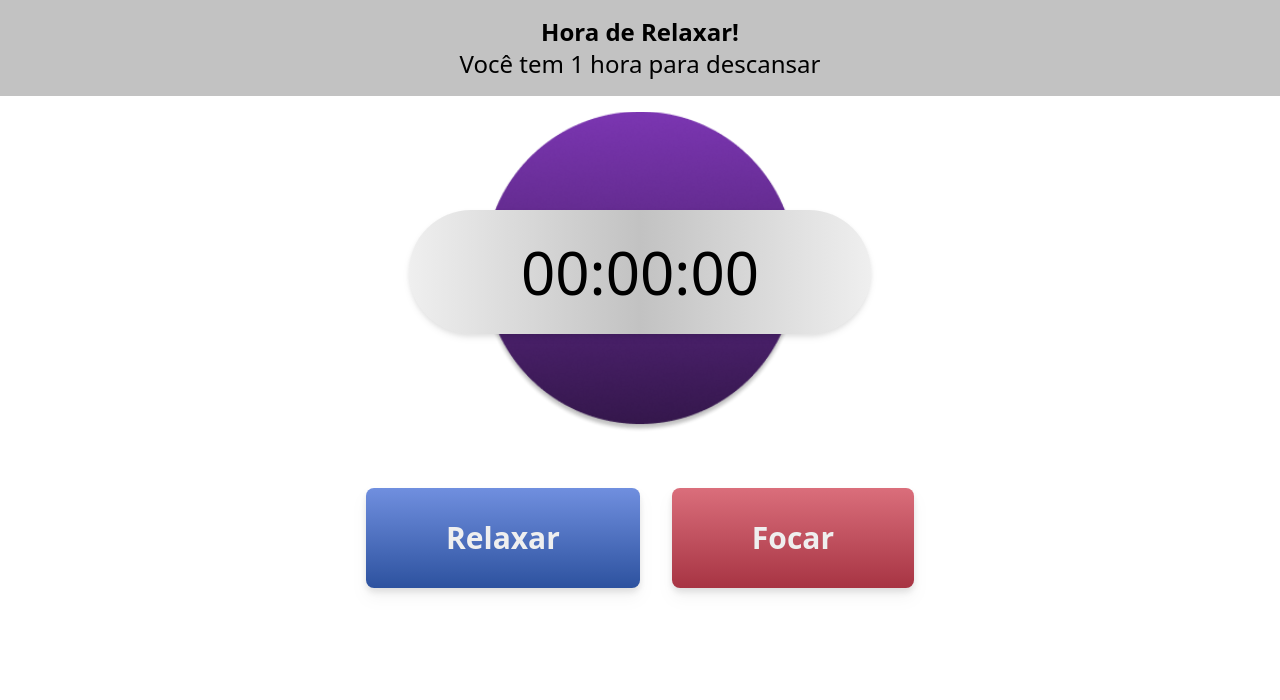
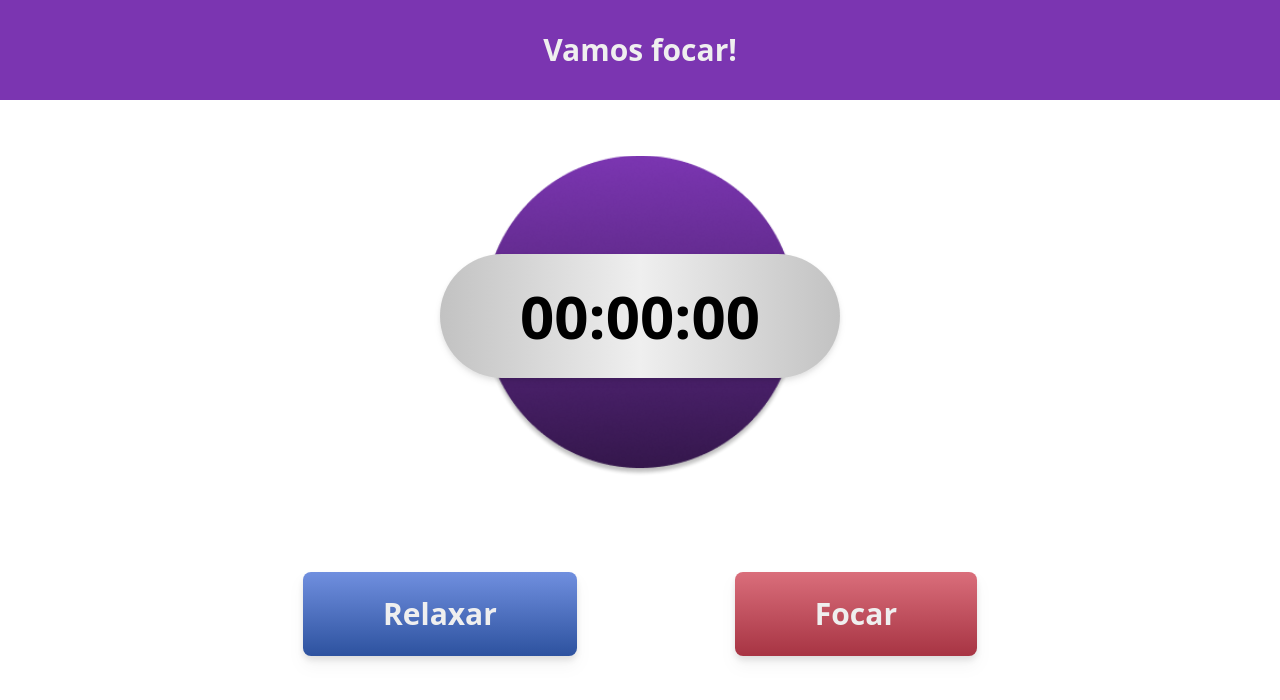
Before and after one commit to LanaGomes/timeSync, a React (Vite) app: page / in a window 1280 px wide. Shown: the top 700 px of the page. Built offline with nearby package versions, Linux system fonts and the light colour scheme.

Commit message:
Refactoring code in stopwatch, buttons components

```diff
--- a/src/App.jsx
+++ b/src/App.jsx
@@ -4,12 +4,12 @@ import "./App.css";
 
 import MainMessage from "./components/MainMessage";
 import StopWatch from "./components/StopWatch";
+import StopWatchLogics from "./components/StopWatchLogics";
 
 function App() {
   return (
     <div className="bg-reallywhite  ">
-      <MainMessage />
-      <StopWatch />
+      <StopWatchLogics />
 
       <div className=""></div>
     </div>
--- a/src/Images/App.jsx
+++ b/src/Images/App.jsx
@@ -1,17 +1,11 @@
 import { useState } from "react";
-
+import StopWatchLogics from "../components/StopWatchLogics";
 import "./App.css";
-
-import MainMessage from "./components/MainMessage";
-import StopWatch from "./components/StopWatch";
 
 function App() {
   return (
-    <div className="bg-reallywhite  ">
-      <MainMessage />
-      <StopWatch />
-
-      <div className=""></div>
+    <div className="bg-white  ">
+      <StopWatchLogics />
     </div>
   );
 }
--- a/src/components/Buttons.jsx
+++ b/src/components/Buttons.jsx
@@ -5,16 +5,16 @@ function Buttons({
   itsRunning,
 }) {
   return (
-    <div className="flex place-content-around  lg:px-40 xl:px-56 xl:mt-10 mt-8 lg:m-4 text-2xl md:text-3xl text-white font-bold">
+    <div className="flex place-content-around  lg:max-w-22  lg:px-40 xl:px-56 xl:mt-10 mt-8 lg:m-4 text-2xl md:text-3xl text-white font-bold">
       <button
         onClick={restTimeClickHandler}
-        className=" whitespace-nowrap text-center bg-gradient-to-t from-darkBlue to-blue  py-8 mb-3 sm:px-20 rounded-lg md:mr-8 drop-shadow-lg"
+        className=" whitespace-nowrap text-center bg-gradient-to-t from-darkBlue to-blue  px-6 py-6 mb-3 sm:px-20 rounded-lg md:mr-8 drop-shadow-lg"
       >
         {mode === "rest" && itsRunning ? "PARAR" : "Relaxar"}
       </button>
       <button
         onClick={focusTimeClickHandler}
-        className=" whitespace-nowrap text-center bg-gradient-to-b from-magenta to-red px-4 py-4 mb-3 sm:px-20 rounded-lg drop-shadow-lg"
+        className=" whitespace-nowrap text-center bg-gradient-to-b from-magenta to-red px-6 py-6 mb-3 sm:px-20 rounded-lg drop-shadow-lg"
       >
         {mode === "focus" && itsRunning ? "PARAR" : "Focar"}
       </button>
--- a/src/components/MainMessage.jsx
+++ b/src/components/MainMessage.jsx
@@ -1,13 +1,22 @@
 import { useState } from "react";
 
-function MainMessage() {
-  const [message, setMessage] = useState(true);
-
+function MainMessage({ mode }) {
+  const getClassNameMainMessage = () => {
+    if (mode === "rest") {
+      return "bg-blue p-6 text-xl flex-1 text-center  sm:p-4 sm:text-1xl lg:text-3xl lg:p-8 text-white";
+    } else if (mode === "focus") {
+      return "bg-red p-6 text-xl flex-1 text-center sm:p-4 sm:text-1xl lg:text-3xl lg:p-8  text-white";
+    } else {
+      return "bg-purple p-6 text-xl flex-1 text-center sm:p-4 sm:text-1xl lg:text-3xl lg:p-8  text-white";
+    }
+  };
   return (
     <div>
-      <main className="bg-grey-1  text-xl flex-1 text-center sm:p-4 sm:text-1xl lg:text-2xl lg:p-4">
-        <h2 className="font-bold">Hora de Relaxar!</h2>
-        <p>Você tem 1 hora para descansar</p>
+      <main className={getClassNameMainMessage()}>
+        <h2 className="px-10 font-semibold">
+          {mode == "rest" ? "Hora de Relaxar" : "Vamos focar!"}
+        </h2>
+        <p>{}</p>
       </main>
     </div>
   );
--- a/src/components/StopWatch.jsx
+++ b/src/components/StopWatch.jsx
@@ -1,89 +1,25 @@
-import { useEffect } from "react";
-import { useState } from "react";
 import Buttons from "./Buttons";
 
-function StopWatch() {
-  //store my time
-  const [time, setTime] = useState(0);
-
-  //time is running?
-  const [itsRunning, setItsRunning] = useState(false);
-
-  //mode
-  let [mode, setMode] = useState(null);
-
-  //dealing with negative time
-  const absolutetime = Math.abs(time);
-  const sign = time < 0 ? "-" : " ";
-
-  // Hours calculation
-  const hours = Math.floor(absolutetime / 360000);
-
-  // Minutes calculation
-  const minutes = Math.floor((absolutetime % 360000) / 6000);
-
-  // Seconds calculation
-  const seconds = Math.floor((absolutetime % 6000) / 100);
-
-  //set interval to count the seconds function
-  useEffect(() => {
-    let myInterval;
-
-    if (itsRunning) {
-      myInterval = setInterval(() => {
-        setTime((prevTime) => {
-          const newTime = prevTime + (mode === "focus" ? 1 : -1);
-          return newTime;
-        });
-      }, 10);
-    }
-
-    return () => clearInterval(myInterval);
-  }, [itsRunning, mode]);
-
-  let focusTimeClickHandler = () => {
-    if (mode === "focus") {
-      setItsRunning(!itsRunning);
-    } else {
-      setMode("focus");
-      setItsRunning(true);
-    }
-  };
-
-  let restTimeClickHandler = () => {
-    if (mode === "rest") {
-      setItsRunning(!itsRunning);
-    } else {
-      setMode("rest");
-      setItsRunning(true);
-    }
-  };
-
+function StopWatch({ mode, sign, hours, minutes, seconds }) {
   const getClassName = () => {
     if (mode === "rest") {
-      return "flex flex-col justify-center items-center bg-circleBlue bg-cover bg-no-repeat bg-center h-60 w-60 my-10 sm:h-80 sm:w-80 sm:my-4  static z-1 drop-shadow-md>";
+      return "flex flex-col justify-center m-10 lg:my-14 items-center bg-circleBlue bg-cover bg-no-repeat bg-center h-60 w-60 my-10 sm:h-80 sm:w-80 sm:my-4  static z-1 drop-shadow-md>";
     } else if (mode === "focus") {
-      return "flex flex-col justify-center items-center bg-circleRed bg-cover bg-no-repeat bg-center h-60 w-60 my-10 sm:h-80 sm:w-80 sm:my-4  static z-1 drop-shadow-md>";
+      return "flex flex-col justify-center  lg:my-14 items-center bg-circleRed bg-cover bg-no-repeat bg-center h-60 w-60 my-10 sm:h-80 sm:w-80 sm:my-4  static z-1 drop-shadow-md>";
     } else {
-      return "flex flex-col justify-center items-center bg-circlePurple bg-cover bg-no-repeat bg-center h-60 w-60 my-10 sm:h-80 sm:w-80 sm:my-4  static z-1 drop-shadow-md>";
+      return "flex flex-col justify-center lg:my-14 items-center bg-circlePurple bg-cover bg-no-repeat bg-center h-60 w-60 my-10 sm:h-80 sm:w-80 sm:my-4  static z-1 drop-shadow-md>";
     }
   };
 
   return (
     <div className="flex flex-col justify-center items-center">
       <div className={getClassName()}>
-        <h1 className="bg-gradient-to-r from-white via-grey-1 to-white text-4xl sm:text-6xl py-8 px-24 sm:px-28  rounded-full relative  z-10 drop-shadow-md ">
+        <h1 className="bg-gradient-to-r font-bold from-grey-1 via-white to-grey-1 text-4xl sm:text-6xl py-8 px-20   rounded-full relative  z-10 drop-shadow-md ">
           {`${sign}${hours.toString().padStart(2, "0")}:${minutes
             .toString()
             .padStart(2, "0")}:${seconds.toString().padStart(2, "0")}`}
         </h1>
       </div>
-      <Buttons
-        restTimeClickHandler={restTimeClickHandler}
-        focusTimeClickHandler={focusTimeClickHandler}
-        mode={mode}
-        itsRunning={itsRunning}
-      />
     </div>
   );
 }
--- /dev/null
+++ b/src/components/StopWatchLogics.jsx
@@ -0,0 +1,82 @@
+import MainMessage from "./MainMessage";
+import StopWatch from "./StopWatch";
+import Buttons from "./Buttons";
+import { useState, useEffect } from "react";
+
+function StopWatchLogics({}) {
+  //store my time
+  const [time, setTime] = useState(0);
+
+  //time is running?
+  const [itsRunning, setItsRunning] = useState(false);
+
+  //mode
+  let [mode, setMode] = useState(null);
+
+  //dealing with negative time
+  const absolutetime = Math.abs(time);
+  const sign = time < 0 ? "-" : " ";
+
+  // Hours calculation
+  const hours = Math.floor(absolutetime / 360000);
+
+  // Minutes calculation
+  const minutes = Math.floor((absolutetime % 360000) / 6000);
+
+  // Seconds calculation
+  const seconds = Math.floor((absolutetime % 6000) / 100);
+
+  //set interval to count the seconds function
+  useEffect(() => {
+    let myInterval;
+
+    if (itsRunning) {
+      myInterval = setInterval(() => {
+        setTime((prevTime) => {
+          const newTime = prevTime + (mode === "focus" ? 1 : -1);
+          return newTime;
+        });
+      }, 10);
+    }
+
+    return () => clearInterval(myInterval);
+  }, [itsRunning, mode]);
+
+  let focusTimeClickHandler = () => {
+    if (mode === "focus") {
+      setItsRunning(!itsRunning);
+    } else {
+      setMode("focus");
+      setItsRunning(true);
+    }
+  };
+
+  const restTimeClickHandler = () => {
+    if (mode === "rest") {
+      setItsRunning(!itsRunning);
+    } else {
+      setMode("rest");
+      setItsRunning(true);
+    }
+  };
+
+  return (
+    <>
+      <MainMessage mode={mode} />
+      <StopWatch
+        mode={mode}
+        sign={sign}
+        minutes={minutes}
+        seconds={seconds}
+        hours={hours}
+      />
+      <Buttons
+        restTimeClickHandler={restTimeClickHandler}
+        focusTimeClickHandler={focusTimeClickHandler}
+        mode={mode}
+        itsRunning={itsRunning}
+      />
+    </>
+  );
+}
+export default StopWatchLogics;
```
